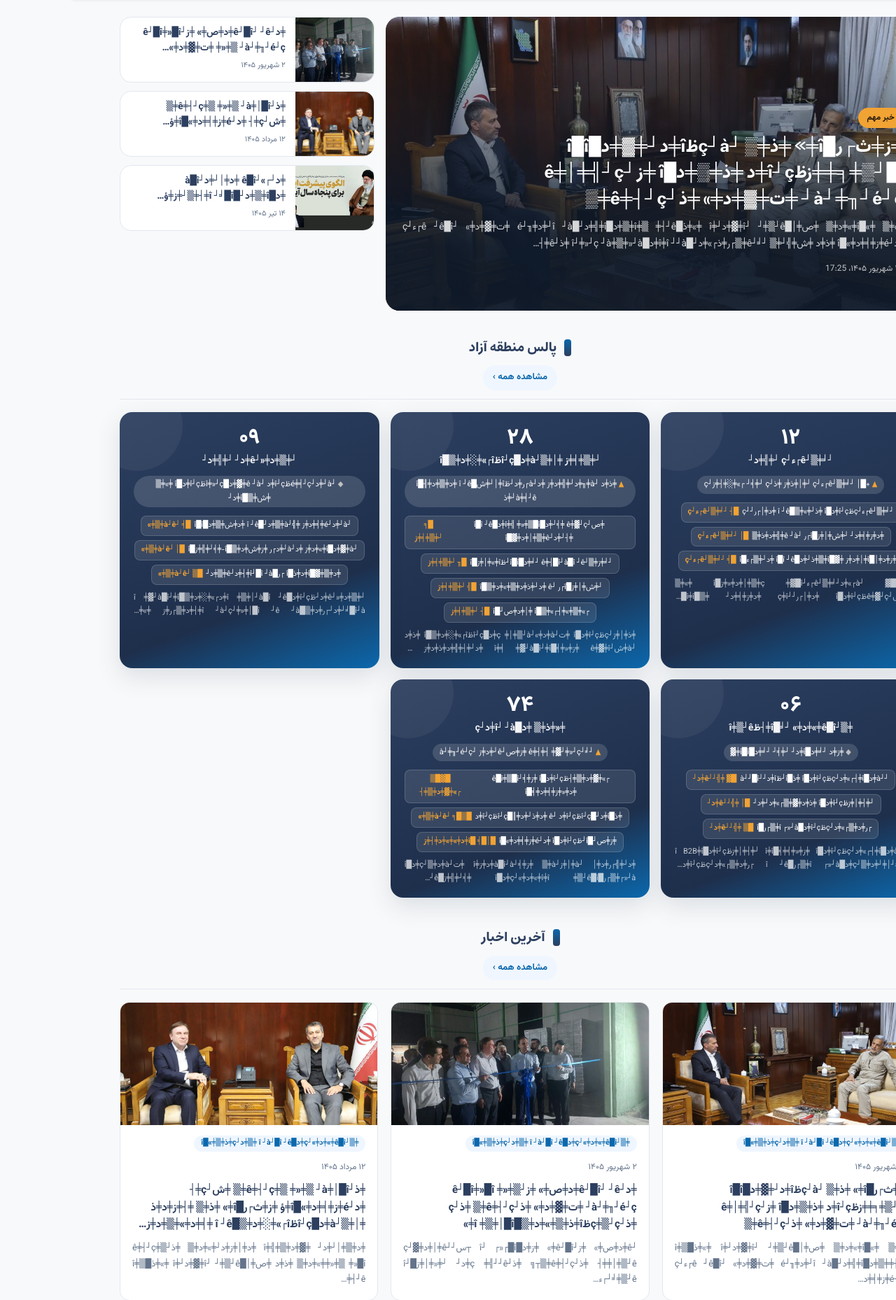
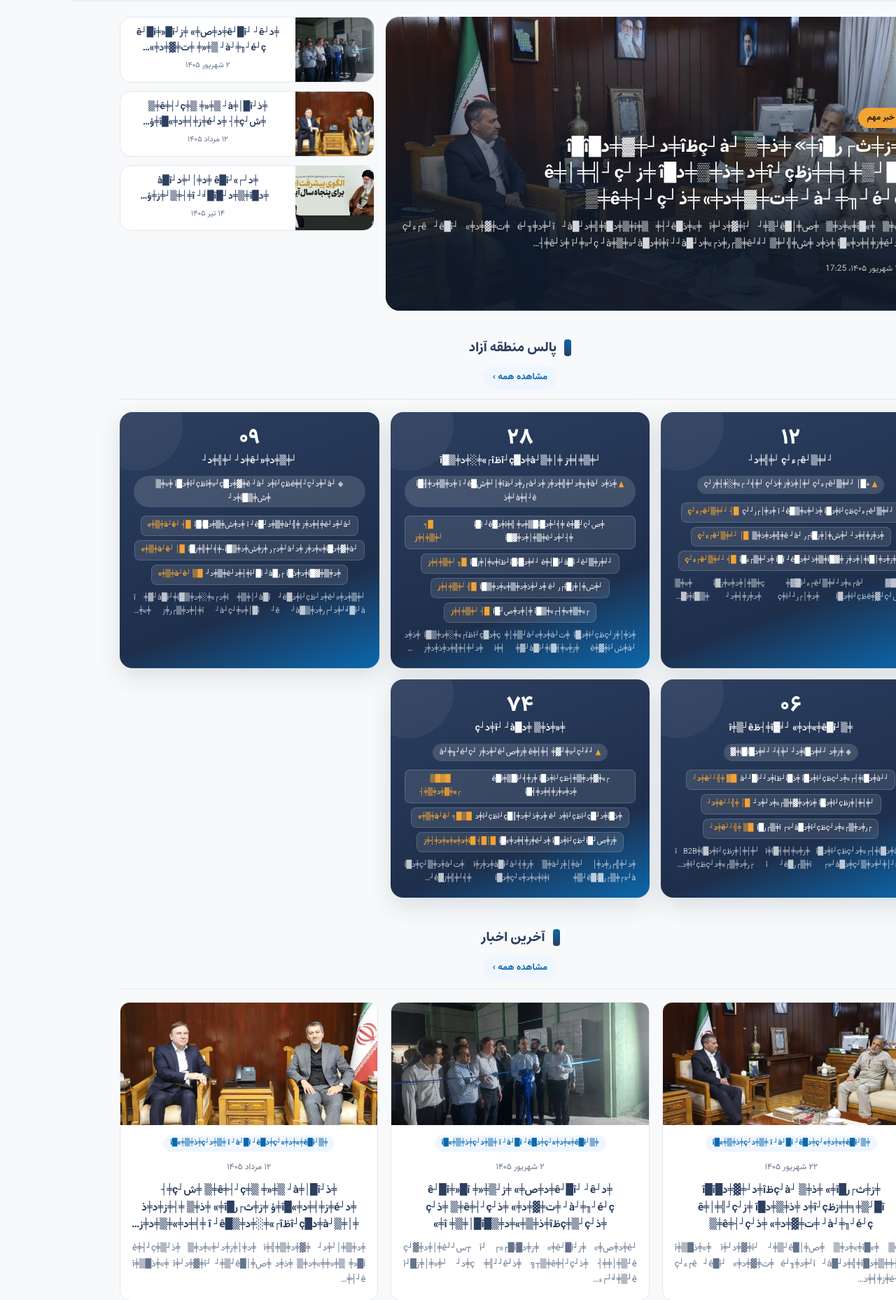
Before and after one commit to abkhoshbakht-hub/bushehr-free-zone-portal-php, a PHP site: page /index.php in a window 1280 px wide; the page is wider, and only the part inside the window is pictured. Shown: the part 123-1981 px from the top of that part at 70% size. Run offline with PHP 8.4, Linux system fonts and the light colour scheme; data comes from the database, SQL or seed files in the repository; some libraries are stand-ins or nearby versions.

Commit message:
Center all card titles/meta badges (user requirement) - CSS v7

```diff
--- a/assets/css/main.css
+++ b/assets/css/main.css
@@ -322,3 +322,8 @@ p,.prose{orphans:2;widows:2;text-align:justify;text-justify:inter-word;hyphens:a
 /* فوتر: تیتر ستون‌ها و لینک‌ها وسط‌چین */
 .foot h4{text-align:center}
 .foot .flnk{display:block;text-align:center}
+/* درخواست: تمام تیتر/برچسب/تاریخ کارت‌ها هم وسط‌چین — متن پاراگراف‌ها جاستیفای می‌ماند */
+.ncard-bd,.acard-bd,.ebd,.mbd,.irow-bd,.hc-bd{text-align:center}
+.ncard-cat{align-self:center}
+.ncard-meta{justify-content:center}
+.acard-meta,.emeta{justify-content:center}
--- a/index.php
+++ b/index.php
@@ -161,7 +161,7 @@ function page_header(string $pTitle = ''): void {
 <title>' . e(($pTitle ? $pTitle . ' — ' : '') . $site . ' | ' . $sub) . '</title>
 <meta name="description" content="' . e(setting('about_' . $lang, t('footer_desc'))) . '">
 <link rel="icon" href="assets/img/brand/bushehr-free-zone-logo.jpg">
-<link rel="stylesheet" href="assets/css/main.css?v=6">
+<link rel="stylesheet" href="assets/css/main.css?v=7">
 <script>try{var m=localStorage.getItem("theme")||"auto";if(m==="dark"||(m==="auto"&&matchMedia("(prefers-color-scheme:dark)").matches))document.documentElement.dataset.theme="dark"}catch(e){}</script>
 </head><body>
 <div class="u-strip"><div class="wrap">
```
